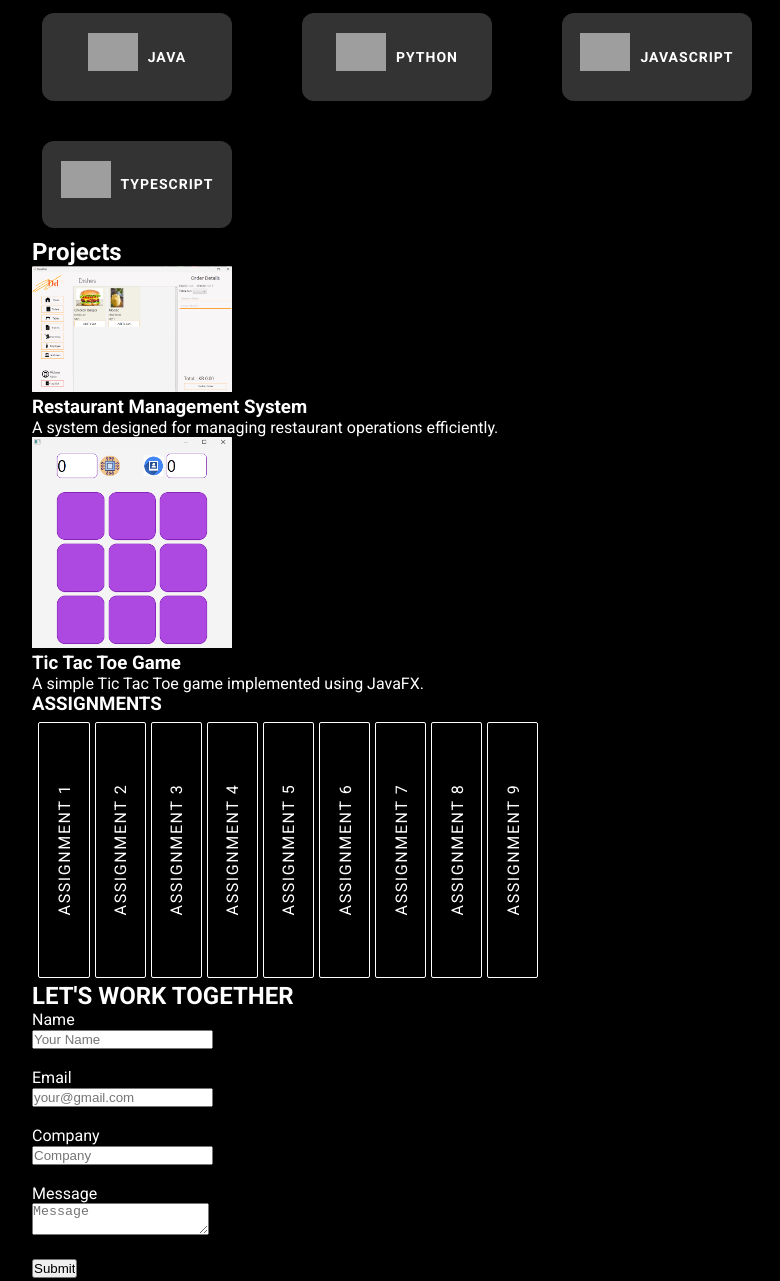
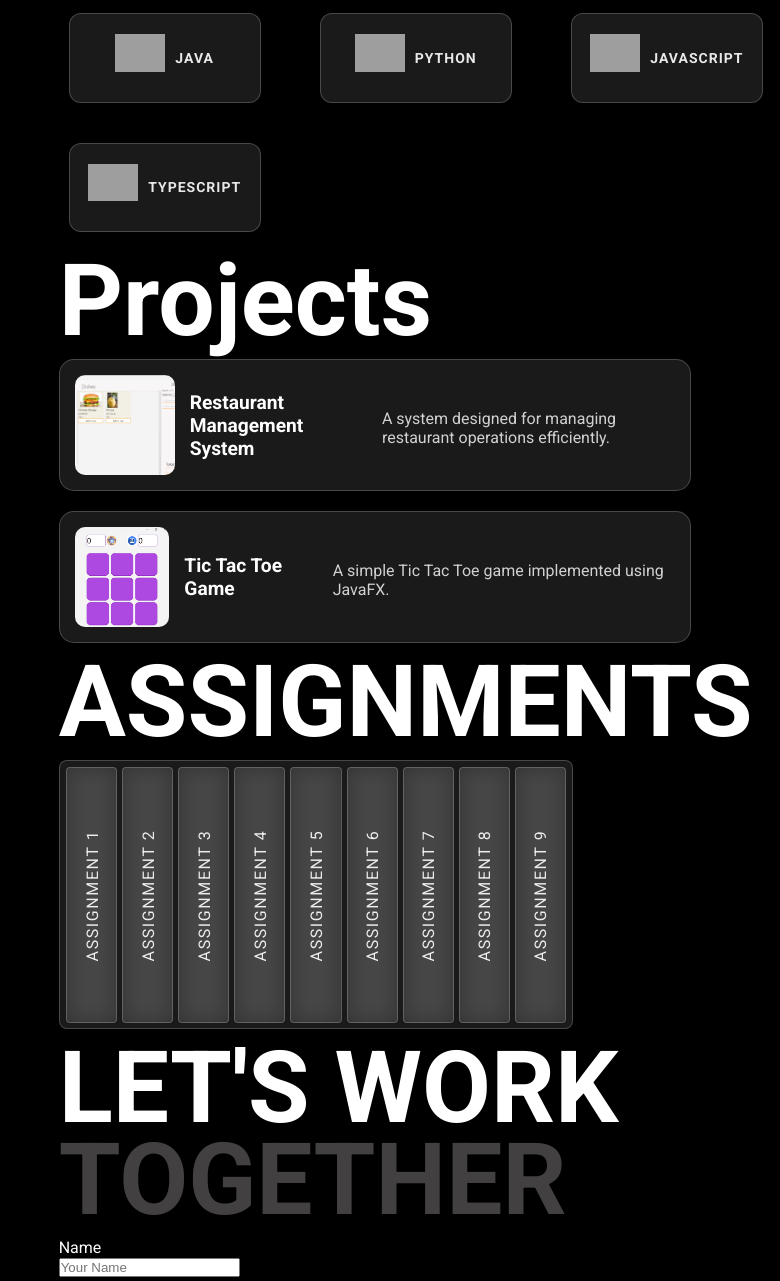
Before and after one commit to vidurapriyadarshana/my-portfolio, a plain HTML site: page index.html in a window 1280 px wide. Shown: the part 640-1921 px from the top of the page, without its empty margins (428-1208 px from the left). Drawn offline with Linux system fonts and the light colour scheme; grey boxes are pictures that could not be loaded.

Commit message:
Css update

```diff
--- a/index.html
+++ b/index.html
@@ -8,7 +8,6 @@
 
         <link rel="stylesheet" href="styles/assignments.css">
         <link rel="stylesheet" href="styles/body.css">
-        <link rel="stylesheet" href="styles/form.css">
         <link rel="stylesheet" href="styles/genaral.css">
         <link rel="stylesheet" href="styles/header.css">
         <link rel="stylesheet" href="styles/introduction.css">
@@ -16,6 +15,8 @@
         <link rel="stylesheet" href="styles/profile.css">
         <link rel="stylesheet" href="styles/right-section.css">
         <link rel="stylesheet" href="styles/skills.css">
+        <link rel="stylesheet" href="styles/projects.css">
+        <link rel="stylesheet" href="styles/contact-me.css">
 
         <link rel="preconnect" href="https://fonts.googleapis.com">
         <link rel="preconnect" href="https://fonts.gstatic.com" crossorigin>
@@ -222,12 +223,12 @@
 
                         <div class="skill-card">
                             <img src="https://cdn.jsdelivr.net/gh/devicons/devicon@latest/icons/git/git-original.svg" width="50px" alt="CSS"/>
-                            <search>GIT</search>
+                            <span>GIT</span>
                         </div>
 
                         <div class="skill-card">
                             <img src="https://cdn.jsdelivr.net/gh/devicons/devicon@latest/icons/github/github-original.svg" width="50px" alt="CSS"/>
-                            <section>GITHUB</section>
+                            <span>GITHUB</span>
                         </div>
 
                         <div class="skill-card">
@@ -258,24 +259,25 @@
 
                 </section>
 
-                <section id="projects">
-                    <h2>Projects</h2>
-                    <div>
-                        <div>
+                <section id="projects" class="projects">
+                    <h2 class="txt-projects">Projects</h2>
+                    <div class="project-section active">
+                        <div class="project-card">
                             <img src="assets/projects/Screenshot 2025-01-17 193915.png" alt="Restaurant Management System Screenshot" width="200">
                             <h3>Restaurant Management System</h3>
                             <p>A system designed for managing restaurant operations efficiently.</p>
                         </div>
-                        <div>
+                        <div class="project-card">
                             <img src="assets/projects/Screenshot 2025-01-17 195016.png" alt="Tic Tac Toe Game Screenshot" width="200">
                             <h3>Tic Tac Toe Game</h3>
                             <p>A simple Tic Tac Toe game implemented using JavaFX.</p>
                         </div>
+
                     </div>
                 </section>
 
-                <section id="assignments">
-                    <h1>ASSIGNMENTS</h1>
+                <section id="assignments" class="assignments">
+                    <h1 class="ass-title">ASSIGNMENTS</h1>
 
                     <div class="card">
                         <p><span>ASSIGNMENT 1</span></p>
@@ -292,8 +294,9 @@
                 </section>
 
                 <section id="contact">
-                    <h2>LET'S WORK TOGETHER</h2>
-                    <form>
+                    <h2 class="lets-txt">LET'S WORK</h2>
+                    <h2 class="together-txt">TOGETHER</h2>
+                    <form class="contact-form">
                         <label for="name">Name</label><br>
                         <input type="text" id="name" name="name" placeholder="Your Name"><br><br>
 
--- a/styles/assignments.css
+++ b/styles/assignments.css
@@ -1,11 +1,20 @@
+.ass-title{
+  font-size: 100px;
+    color: white;
+}
+
 .card {
   width: 500px;
   height: 254px;
-    border-radius: 4px;
-    background: transparent;
+  border-radius: 8px;
+  background: rgba(255, 255, 255, 0.1);
+  backdrop-filter: blur(12px);
+  -webkit-backdrop-filter: blur(12px);
   display: flex;
   gap: 5px;
-    padding: .4em;
+  padding: 0.4em;
+  border: 1px solid rgba(255, 255, 255, 0.2);
+  box-shadow: 0 4px 10px rgba(0, 0, 0, 0.2);
 }
 
 .card p {
@@ -13,10 +22,12 @@
   flex: 1;
   overflow: hidden;
   cursor: pointer;
-    border-radius: 2px;
-    transition: all .5s;
-    background: transparent;
-    border: 1px solid white;
+  border-radius: 4px;
+  transition: all 0.5s;
+  background: rgba(255, 255, 255, 0.1);
+  backdrop-filter: blur(10px);
+  -webkit-backdrop-filter: blur(10px);
+  border: 1px solid rgba(255, 255, 255, 0.2);
   display: flex;
   justify-content: center;
   align-items: center;
@@ -28,13 +39,13 @@
 
 .card p span {
   min-width: 14em;
-    padding: .5em;
+  padding: 0.5em;
   text-align: center;
   transform: rotate(-90deg);
-    transition: all .5s;
+  transition: all 0.5s;
   text-transform: uppercase;
-    color: white;
-    letter-spacing: .1em;
+  color: rgba(255, 255, 255, 0.9);
+  letter-spacing: 0.1em;
 }
 
 .card p:hover span {
--- a/styles/body.css
+++ b/styles/body.css
@@ -12,8 +12,9 @@ body {
     backdrop-filter: blur(10px); */
 }
 
-
-/* video {
+/*
+video {
+    backdrop-filter: blur(10px);
     position: absolute;
     top: 0;
     left: 0;
@@ -31,16 +32,14 @@ header {
 }
 
 main {
-    display: flex;
-    flex-direction: row;
-    justify-content: space-between;
-    align-items: flex-start;
-    flex-wrap: wrap;
+    display: grid;
+    grid-template-columns: 1fr 2fr;
+    gap: 50px;
 }
 
 @media (max-width: 768px) {
     main {
-        flex-direction: column;
+        grid-template-columns: 1fr;
     }
 
     .left-section {
--- /dev/null
+++ b/styles/contact-me.css
@@ -0,0 +1,10 @@
+.lets-txt{
+    font-size: 100px;
+    color: white;
+}
+
+.together-txt{
+    margin-top: -25px;
+    font-size: 100px;
+    color: #424040;
+}
--- a/styles/profile.css
+++ b/styles/profile.css
@@ -1,13 +1,12 @@
 .profile-card {
-    margin-left: 40px ;
     background-color: white;
     width: 290px;
     height: 550px;
+    margin-top: 50px;
     display: flex;
     flex-direction: column;
     align-items: center;
     padding: 10px;
-    margin-top: 30px;
     border-radius: 20px;
 }
 
--- /dev/null
+++ b/styles/projects.css
@@ -0,0 +1,76 @@
+.projects{
+
+}
+
+.txt-projects{
+    font-size: 100px;
+    color: white;
+}
+
+.project-section.active{
+    display: grid;
+    grid-template-columns: repeat(1, 1fr);
+    gap: 20px;
+}
+
+.project-container {
+    display: flex;
+    flex-wrap: wrap; /* Allows wrapping if screen is small */
+    gap: 20px; /* Space between cards */
+    justify-content: center; /* Center align cards */
+}
+
+.project-card {
+    display: flex;
+    align-items: center;
+    gap: 15px; /* Space between image and text */
+    width: 600px; /* Adjust width as needed */
+    padding: 15px;
+    background: rgba(255, 255, 255, 0.1); /* Transparent glass effect */
+    backdrop-filter: blur(10px);
+    -webkit-backdrop-filter: blur(10px);
+    border-radius: 15px;
+    box-shadow: 0 4px 10px rgba(0, 0, 0, 0.2);
+    border: 1px solid rgba(255, 255, 255, 0.2);
+    transition: transform 0.3s ease, box-shadow 0.3s ease;
+}
+
+.project-card:hover {
+    transform: translateY(-5px);
+    box-shadow: 0 6px 15px rgba(0, 0, 0, 0.3);
+}
+
+.project-card img {
+    width: 100px; /* Adjust image size */
+    height: 100px;
+    border-radius: 10px;
+    object-fit: cover;
+}
+
+.project-card .project-info {
+    display: flex;
+    flex-direction: column;
+    justify-content: center;
+}
+
+.project-card h3 {
+    font-size: 1.2rem;
+    color: #fff;
+    margin: 0;
+}
+
+.project-card p {
+    font-size: 1rem;
+    color: rgba(255, 255, 255, 0.8);
+    margin: 5px 0 0;
+}
+
+/* Make responsive for smaller screens */
+@media (max-width: 768px) {
+    .project-card {
+        flex-direction: column; /* Stack content vertically on small screens */
+        align-items: center;
+        text-align: center;
+        width: 100%; /* Full width */
+    }
+}
--- a/styles/skills.css
+++ b/styles/skills.css
@@ -7,11 +7,6 @@
     color: white;
 }
 
-.skills-container {
-    display: grid;
-    grid-template-columns: 1fr;
-    gap: 20px;
-}
 
 .skills-section {
     display: none;
@@ -45,7 +40,7 @@
     flex-direction: row;
     align-items: center;
     justify-content: center;
-    background: rgba(255, 255, 255, 0.2);
+    background: rgba(255, 255, 255, 0.1);
     border-radius: 12px;
     padding: 20px;
     text-align: center;
@@ -53,9 +48,11 @@
     margin: 10px;
     cursor: pointer;
     max-width: 200px;
-    backdrop-filter: blur(10px);
-    -webkit-backdrop-filter: blur(10px);
-    transition: transform 0.3s ease, box-shadow 0.3s ease;
+    backdrop-filter: blur(12px);
+    -webkit-backdrop-filter: blur(12px);
+    border: 1px solid rgba(255, 255, 255, 0.2);
+    box-shadow: 0 4px 10px rgba(0, 0, 0, 0.2);
+    transition: transform 0.3s ease, box-shadow 0.3s ease, background 0.3s ease;
 }
 
 .skill-card img {
@@ -69,14 +66,16 @@
 .skill-card span {
     font-size: 14px;
     font-weight: bold;
-    color: #fff;
+    color: rgba(255, 255, 255, 0.9);
     text-transform: uppercase;
     letter-spacing: 1px;
+    transition: color 0.3s ease;
 }
 
 .skill-card:hover {
     transform: translateY(-8px);
-    box-shadow: 0 8px 16px rgba(0, 0, 0, 0.15);
+    box-shadow: 0 8px 16px rgba(0, 0, 0, 0.3);
+    background: rgba(255, 255, 255, 0.2);
 }
 
 .skill-card:hover img {
@@ -86,6 +85,7 @@
 .skill-card:hover span {
     color: #3498db;
 }
+
 
 .radio-inputs {
 
```
Also changed, not shown: styles/form.css (deleted). Lines whose indentation alone changed are shown as unchanged.
